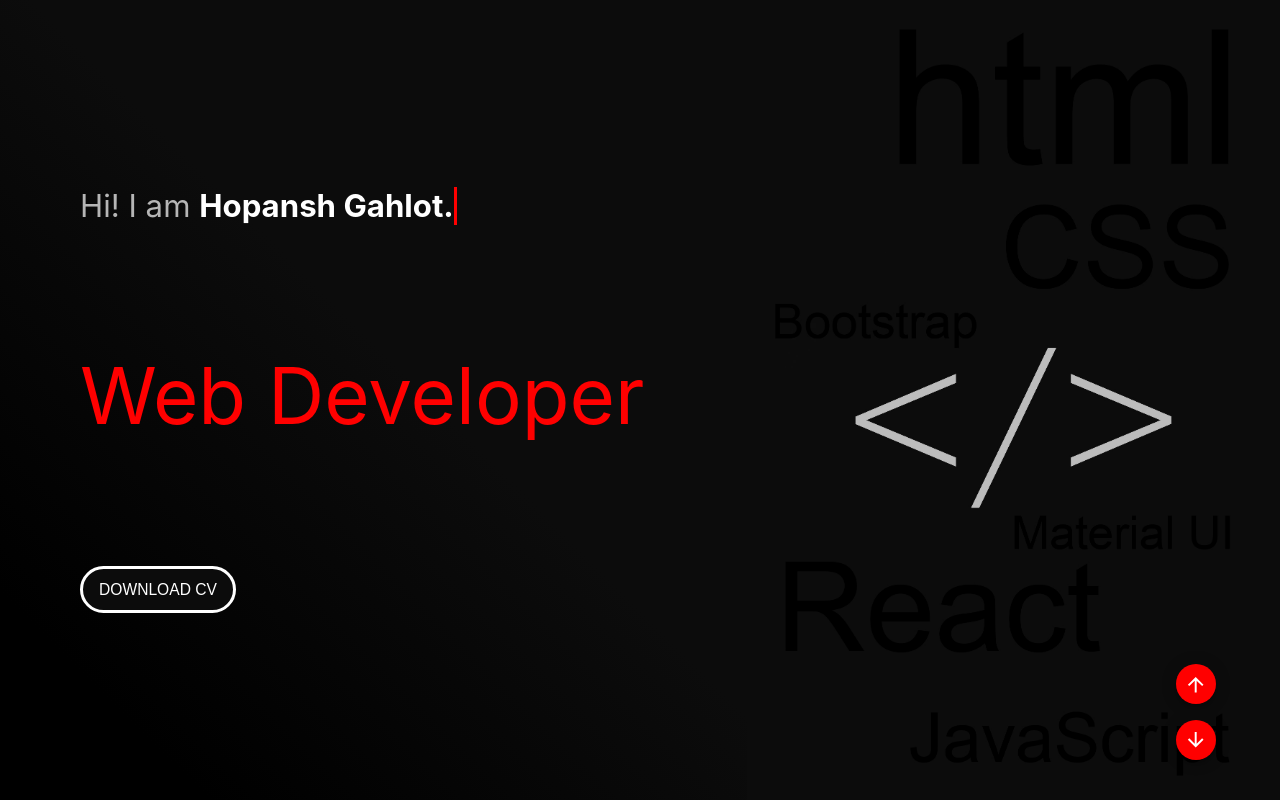
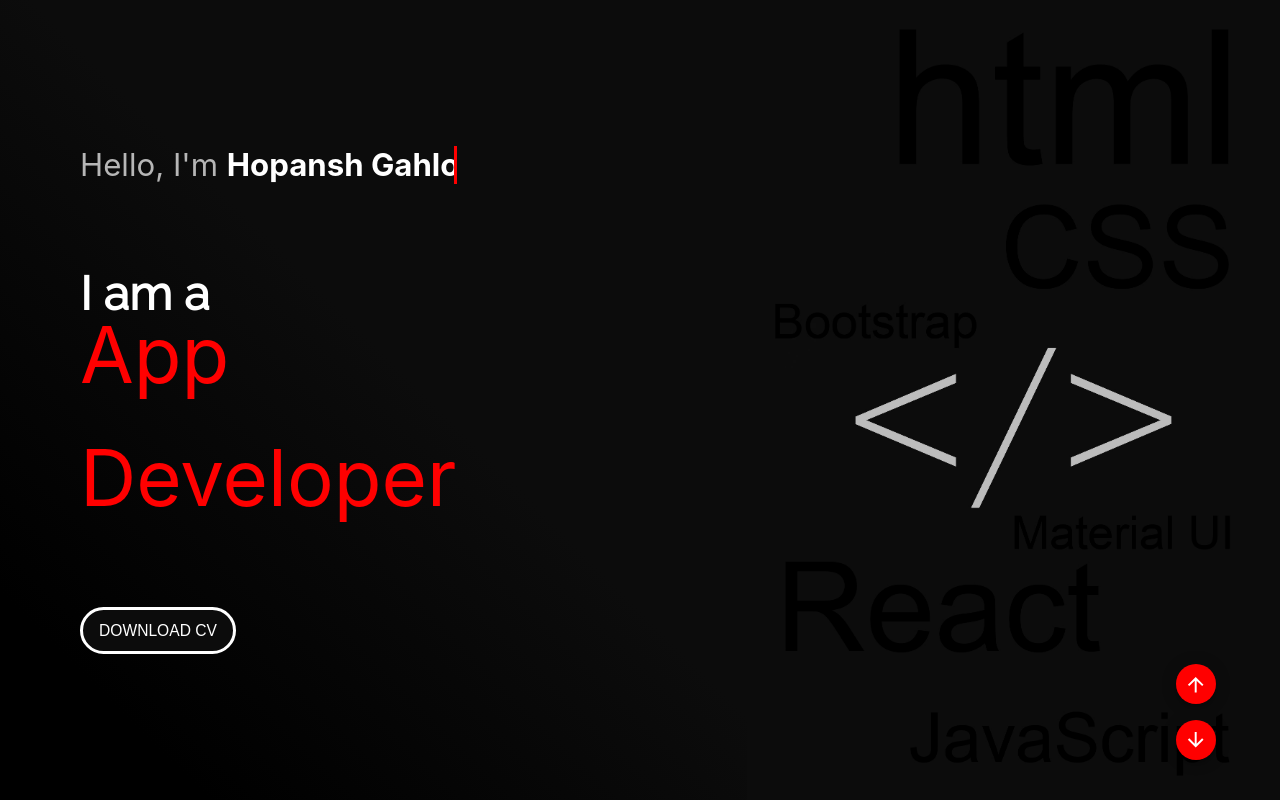
Before and after one commit to hopansh/myPortfolio, a React app: page / in a window 1280 px wide. Shown: the top 800 px of the page. Built offline with nearby package versions, Linux system fonts and the light colour scheme.

Commit message:
Updated Home page animation

```diff
--- a/src/components/page1/index.css
+++ b/src/components/page1/index.css
@@ -29,6 +29,7 @@
 .speciality {
   font-size: 5rem;
   color: red;
+  position: relative;
 }
 .cvButton {
   width: 10rem;
@@ -40,3 +41,42 @@
   color: white;
   text-transform: uppercase;
 }
+.changeText {
+  overflow: hidden;
+  position: relative;
+  height: 7rem;
+  font-size: 5rem;
+  color: red;
+  position: relative;
+}
+ul {
+  padding: 0;
+}
+li {
+  display: block;
+}
+
+.flip2 {
+  animation: flip2 6s cubic-bezier(0.23, 1, 0.32, 1.2) infinite;
+}
+
+@keyframes flip2 {
+  0% {
+    margin-top: -14rem;
+  }
+  5% {
+    margin-top: -7rem;
+  }
+  50% {
+    margin-top: -7rem;
+  }
+  55% {
+    margin-top: 0px;
+  }
+  99.99% {
+    margin-top: 0px;
+  }
+  100% {
+    margin-top: -21rem;
+  }
+}
--- a/src/components/page1/index.js
+++ b/src/components/page1/index.js
@@ -1,3 +1,4 @@
+import { Typography } from '@mui/material';
 import { makeStyles } from '@mui/styles';
 import React, { useLayoutEffect, useState } from 'react';
 import bg from '../../assets/images/background2.jpg';
@@ -39,9 +40,18 @@
         <img src={bg} alt='bgImage' className={classes.homeBg} />
       ) : null}
       <div className='name'>
-        Hi! I am <span id='name'>Hopansh Gahlot.</span>
+        Hello, I&apos;m <span id='name'>Hopansh Gahlot.</span>
       </div>
-      <div className='speciality'>Web Developer</div>
+      <div>
+        <Typography variant='whiteH3'>I am a</Typography>
+        <div className='changeText'>
+          <ul className='flip2'>
+            <li>Web</li>
+            <li>App</li>
+          </ul>
+        </div>
+        <div className='speciality'>Developer</div>
+      </div>
       <a
         href='https://hopanshga.000webhostapp.com/hopanshGahlot.pdf'
         target='_blank'
--- a/src/components/page5/index.js
+++ b/src/components/page5/index.js
@@ -28,7 +28,7 @@
         contact.
       </Typography>
       <br />
-      <a href='href="mailto:hopansh.gahlot@gmail.com?subject = Feedback&body = Message"'>
+      <a href='mailto:hopansh.gahlot@gmail.com?subject = Feedback&body = Message'>
         <Typography variant='whiteH3'>hopansh.gahlot@gmail.com</Typography>
       </a>
       <br />
```
